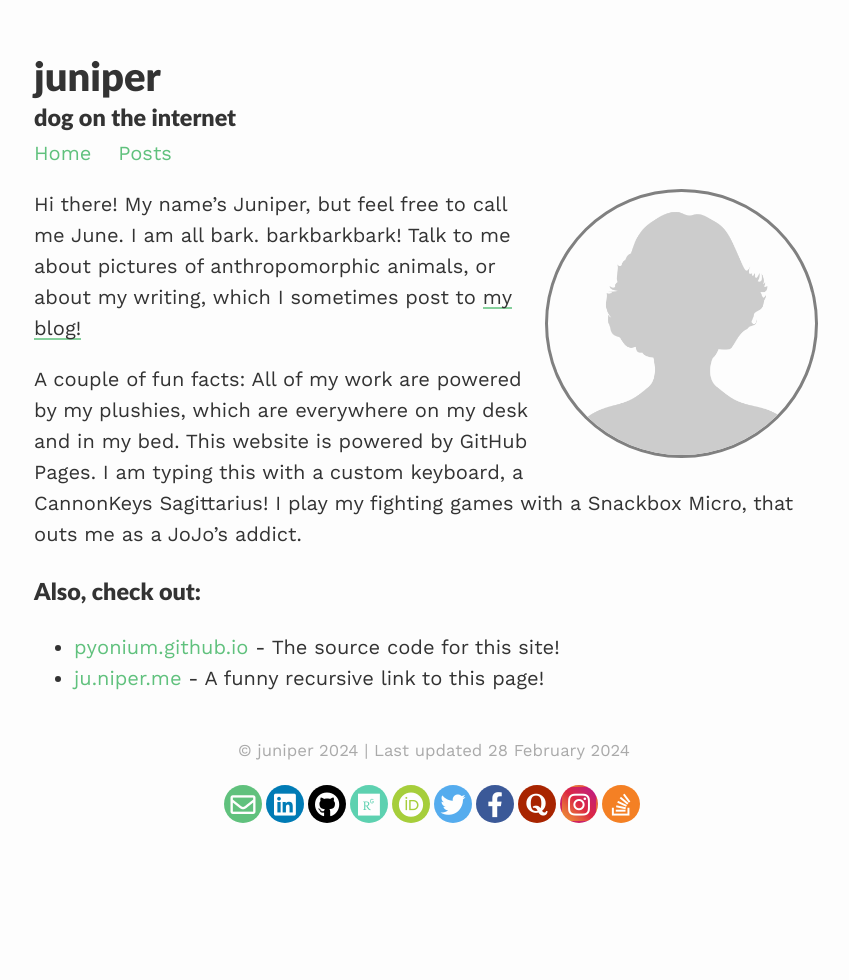
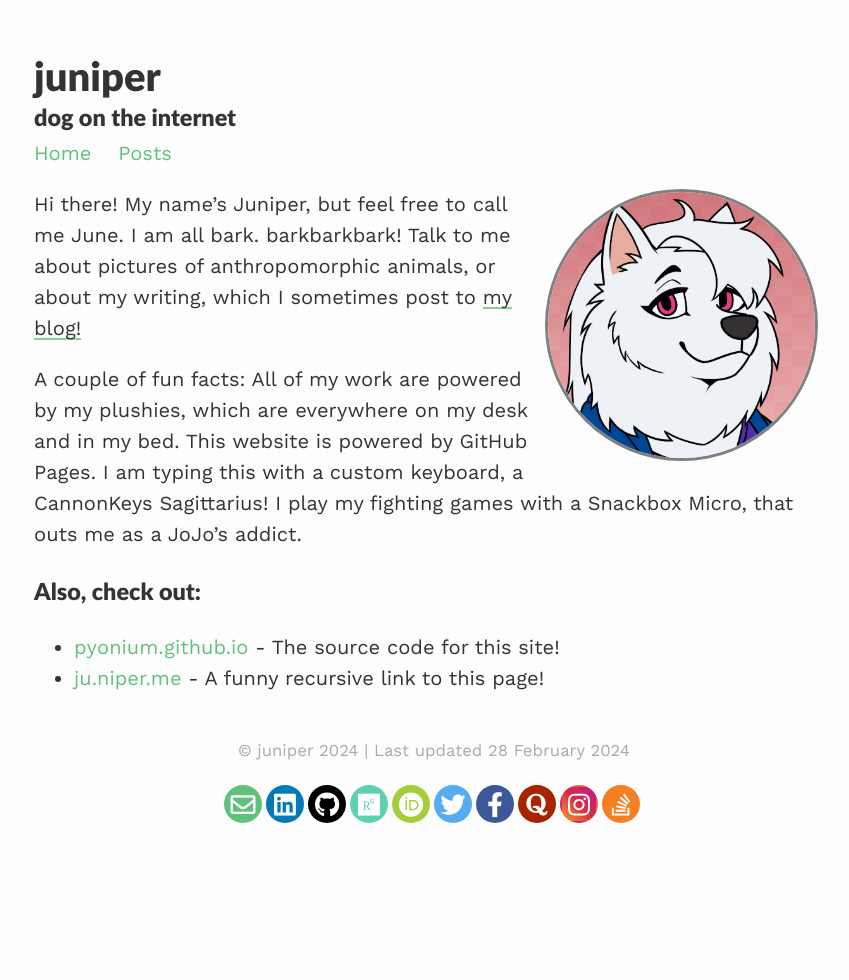
Before and after one commit to pyonium/pyonium.github.io, a Jekyll site: the page built from index.md, in a window 1280 px wide. Shown: the whole page, without its empty margins (206-1055 px from the left). Built offline with Jekyll 4.4.1, drawn with Linux system fonts in a browser that asks for light colours; nearby versions of some CDN libraries.

Commit message:
added dog avatar to front page

```diff
--- a/index.md
+++ b/index.md
@@ -3,7 +3,7 @@ layout: about
 permalink: /
 profile:
   align: right
-  image: profile.png
+  image: dog-avatar.png
 published: true
 ---
 
```
Also changed, not shown: assets/images/dog-avatar.png (added).
